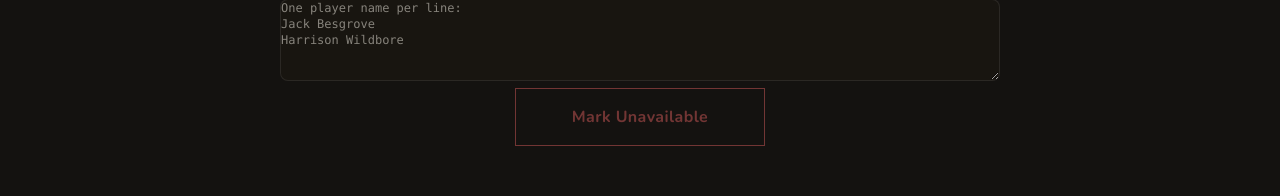
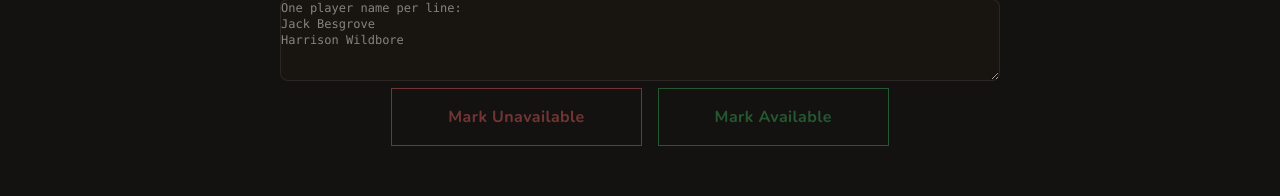
Before and after one commit to N8Nuks/grassrootsfantasy, a Next.js app: page /admin in a window 1280 px wide. Shown: the part 536-732 px from the top of the page. Built offline with nearby package versions, Linux system fonts and the light colour scheme; no server answers.

Commit message:
Availability reversal: Mark Available button, API accepts unavailable flag

```diff
--- a/app/admin/page.tsx
+++ b/app/admin/page.tsx
@@ -43,7 +43,7 @@ export default function Admin() {
     setBusy(false)
   }
 
-  async function markUnavailable() {
+  async function setAvailability(unavailable: boolean) {
     setAvailBusy(true); setAvailLog([])
     const res = await fetch('/api/availability', {
       method: 'POST',
@@ -52,11 +52,12 @@ export default function Admin() {
         names: availNames.split('\n').map(n => n.trim()).filter(Boolean),
         grade: availGrade,
         round_number: Number(availRound),
+        unavailable,
       }),
     })
     const data = await res.json()
     if (!res.ok) { setAvailLog(['ERROR: ' + data.error]); setAvailBusy(false); return }
-    const lines = [`Marked unavailable: ${data.marked}`]
+    const lines = [`${unavailable ? 'Marked unavailable' : 'Marked available'}: ${data.marked}`]
     if (data.unmatched?.length) data.unmatched.forEach((n: string) => lines.push('  ⚠ no player match: ' + n))
     setAvailLog(lines)
     setAvailBusy(false)
@@ -123,10 +124,15 @@ export default function Admin() {
             rows={5} className="w-full rounded-lg px-4 py-3 text-xs font-mono" style={field} />
 
           <div className="text-center mt-6">
-            <button onClick={markUnavailable} disabled={availBusy || !availNames.trim()}
+            <button onClick={() => setAvailability(true)} disabled={availBusy || !availNames.trim()}
               className="text-base font-bold tracking-wide transition-all hover:scale-[1.02] disabled:opacity-40"
-              style={{ color: '#FF6B6B', border: '1px solid #FF6B6B', background: 'transparent', padding: "16px 56px" }}>
-              {availBusy ? 'Marking…' : 'Mark Unavailable'}
+              style={{ color: '#FF6B6B', border: '1px solid #FF6B6B', background: 'transparent', padding: "16px 56px", marginRight: "16px" }}>
+              {availBusy ? 'Working…' : 'Mark Unavailable'}
+            </button>
+            <button onClick={() => setAvailability(false)} disabled={availBusy || !availNames.trim()}
+              className="text-base font-bold tracking-wide transition-all hover:scale-[1.02] disabled:opacity-40"
+              style={{ color: '#3FBF63', border: '1px solid #3FBF63', background: 'transparent', padding: "16px 56px" }}>
+              {availBusy ? 'Working…' : 'Mark Available'}
             </button>
           </div>
 
--- a/app/api/availability/route.ts
+++ b/app/api/availability/route.ts
@@ -11,14 +11,13 @@ export async function POST(request: Request) {
   const { data: profile } = await admin.from('profiles').select('is_admin').eq('id', user.id).single()
   if (!profile?.is_admin) return NextResponse.json({ error: 'Admin only' }, { status: 403 })
 
-  const { names, grade, round_number } = await request.json() as {
-    names: string[]; grade: 'mens' | 'womens'; round_number: number
+  const { names, grade, round_number, unavailable = true } = await request.json() as {
+    names: string[]; grade: 'mens' | 'womens'; round_number: number; unavailable?: boolean
   }
   if (!Array.isArray(names) || names.length === 0) {
     return NextResponse.json({ error: 'No names provided' }, { status: 400 })
   }
 
-  // Round must exist (availability is meaningless without a round to be unavailable for)
   const { data: round } = await admin.from('rounds')
     .select('id').eq('grade', grade).eq('round_number', round_number).maybeSingle()
   if (!round) return NextResponse.json({ error: `Round ${round_number} (${grade}) does not exist yet` }, { status: 400 })
@@ -31,7 +30,7 @@ export async function POST(request: Request) {
   for (const raw of names) {
     const id = byName.get(raw.toLowerCase().trim())
     if (!id) { unmatched.push(raw); continue }
-    rows.push({ player_id: id, round_id: round.id, unavailable: true })
+    rows.push({ player_id: id, round_id: round.id, unavailable })
   }
 
   if (rows.length) {
```
